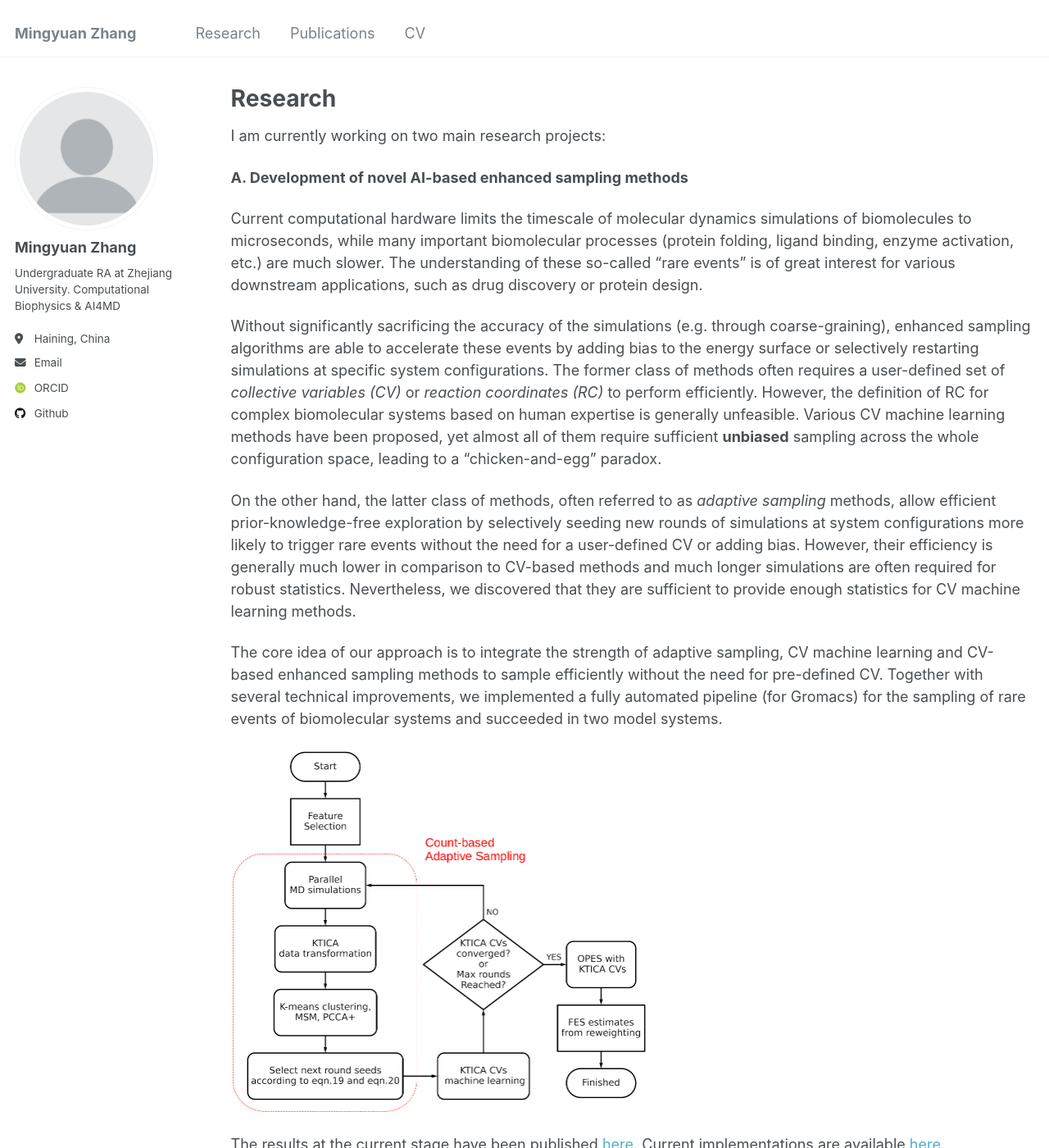
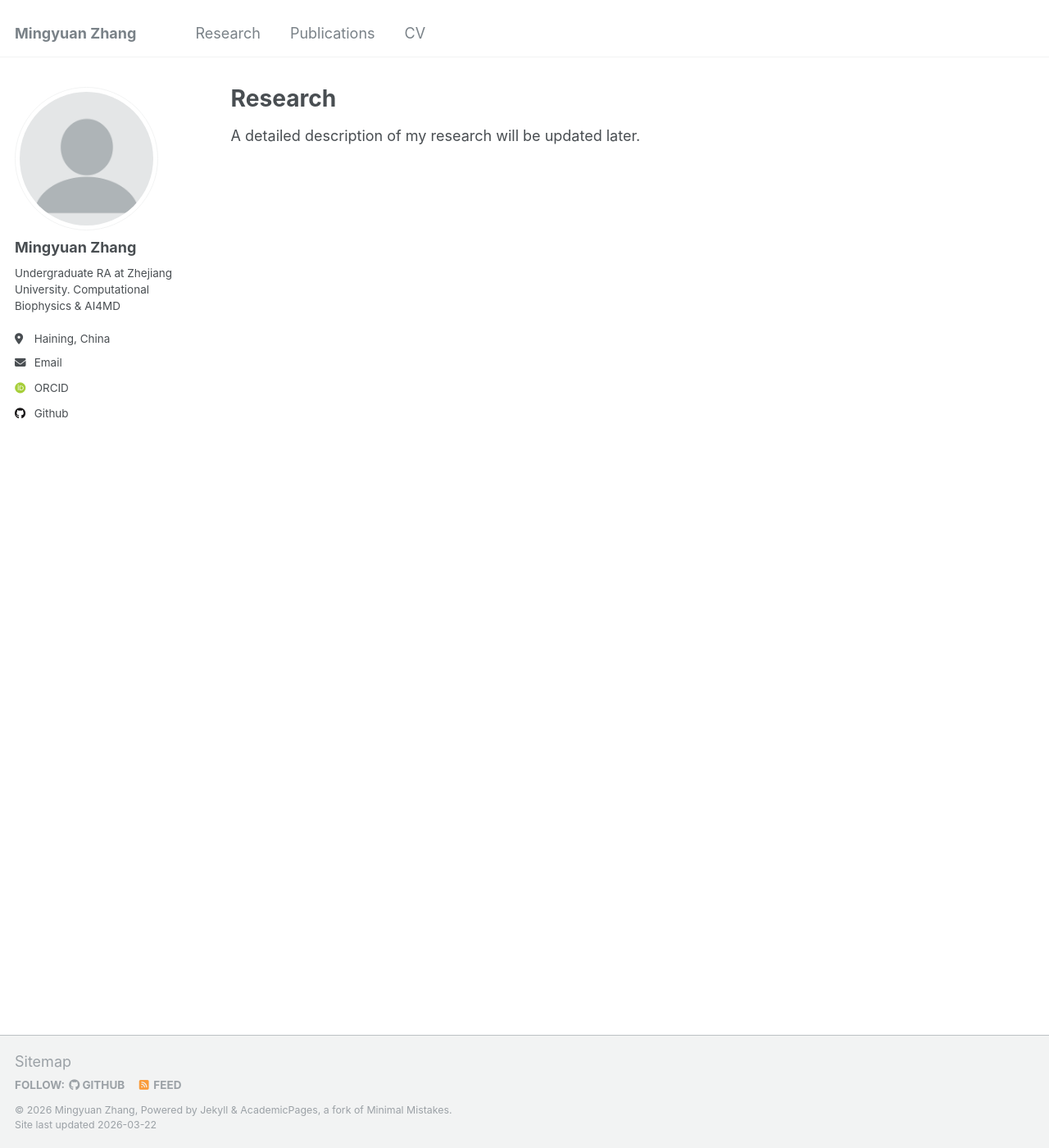
Before and after one commit to Mingyuan00/Mingyuan00.github.io, a Jekyll site: the page built from _pages/research.md, in a window 1280 px wide and 1400 px high. Shown: the whole window at 82% size. Built offline with Jekyll 4.4.1, drawn with Linux system fonts in a browser that asks for light colours; some web fonts are replaced; some of the changed text lies outside the part shown.

Commit message:
Update research.md

```diff
--- a/_pages/research.md
+++ b/_pages/research.md
@@ -5,30 +5,4 @@ permalink: /research/
 author_profile: true
 ---
 
-I am currently working on two main research projects:
-
-**A. Development of novel AI-based enhanced sampling methods**
-
-Current computational hardware limits the timescale of molecular dynamics simulations of biomolecules to microseconds, while many important biomolecular processes (protein folding, ligand binding, enzyme activation, etc.) are much slower. The understanding of these so-called "rare events" is of great interest for various downstream applications, such as drug discovery or protein design.
-
-Without significantly sacrificing the accuracy of the simulations (e.g. through coarse-graining), enhanced sampling algorithms are able to accelerate these events by adding bias to the energy surface or selectively restarting simulations at specific system configurations. The former class of methods often requires a user-defined set of *collective variables (CV)* or *reaction coordinates (RC)* to perform efficiently. However, the definition of RC for complex biomolecular systems based on human expertise is generally unfeasible. Various CV machine learning methods have been proposed, yet almost all of them require sufficient **unbiased** sampling across the whole configuration space, leading to a "chicken-and-egg" paradox.
-
-On the other hand, the latter class of methods, often referred to as *adaptive sampling* methods, allow efficient prior-knowledge-free exploration by selectively seeding new rounds of simulations at system configurations more likely to trigger rare events without the need for a user-defined CV or adding bias. However, their efficiency is generally much lower in comparison to CV-based methods and much longer simulations are often required for robust statistics. Nevertheless, we discovered that they are sufficient to provide enough statistics for CV machine learning methods.
-
-The core idea of our approach is to integrate the strength of adaptive sampling, CV machine learning and CV-based enhanced sampling methods to sample efficiently without the need for pre-defined CV. Together with several technical improvements, we implemented a fully automated pipeline (for Gromacs) for the sampling of rare events of biomolecular systems and succeeded in two model systems.
-
-<img src="/images/Overall workflow.png" style="zoom:50%;" />
-
-The results at the current stage have been published [here](https://pubs.acs.org/doi/abs/10.1021/acs.jctc.4c00764). Current implementations are available [here](https://github.com/Mingyuan00/Adaptive_Sampling_for_OPES).
-
-I am still actively working on this project by further improving each part (e.g. better adaptive sampling/CV machine learning/enhanced sampling algorithms) of this automated pipeline for its general applicability in more complex biomolecular systems.
-
-**B. Development of novel RC learning methods**
-
-The accurate determination of optimal RC for biomolecular systems is not only useful for performing enhanced sampling methods but also essential for subsequent mathematical modeling (e.g. Markov State Model construction) or correct biophysical interpretation. Multiple data-driven approaches have been proposed, yet we believe there is still room for improvement, in terms of both training efficiency and accuracy. Inspired by the recent theoretical development in the mathematical definition of optimal RC, known as *lumpability and decomposability*, we developed a novel RC learning algorithm known as *Flow Matching for Reaction Coordinates* (FMRC).
-
-<img src="/images/FMRC.png" style="zoom:50%;" />
-
-Notably, our algorithm utilizes a recently developed training objective, *flow matching*, for the training of our decoders based on *continuous normalizing flow*. Our algorithms are able to learn a more accurate system dynamics representation as a low-dimensional RC in comparison to other SOTA RC learning methods. In addition, our algorithms are easy to train with minimum hyperparameters tuning across different systems/training lag times and have significantly less training variance.
-
-Detailed results are currently under review and available as [preprints](https://arxiv.org/abs/2408.17139). Current implementations are available [here](https://github.com/Mingyuan00/Flow_Matching_for_RC).
+A detailed description of my research will be updated later.
```
